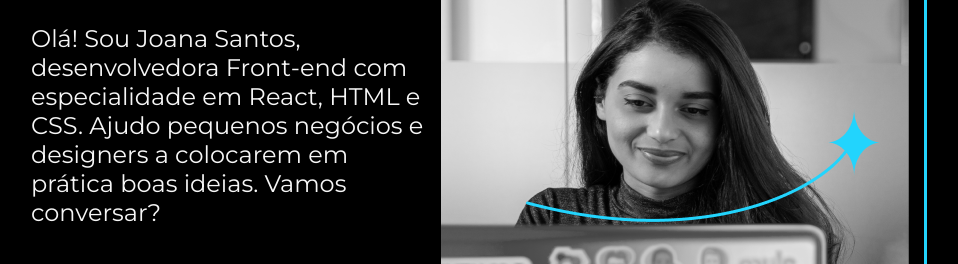
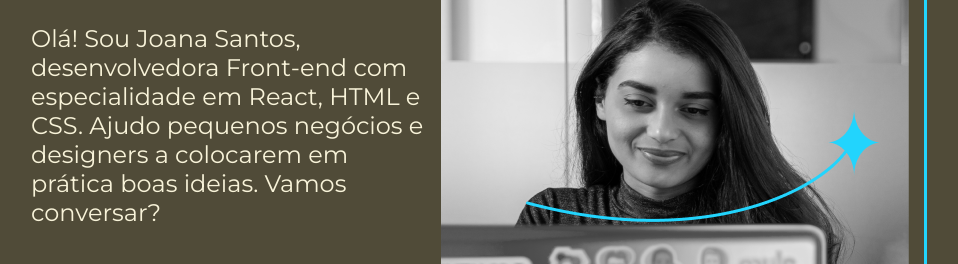
Before and after one commit to Duduubas/portifolio-alura-2, a plain HTML site: page index.html in a window 1280 px wide. Shown: the part 360-624 px from the top of the page, without its empty margins (161-1119 px from the left). Drawn offline with nearby package versions, Linux system fonts and the light colour scheme.

Commit message:
modificação das cores do root

```diff
--- a/CSS/style.css
+++ b/CSS/style.css
@@ -1,10 +1,10 @@
 @import url('https://fonts.googleapis.com/css2?family=Krona+One&family=Montserrat:wght@400;600&display=swap');
 
 :root {
-    --cor-primaria: #000000;
-    --cor-secundaria: #F6F6F6;
-    --cor-terciaria: #22D4FD;
-    --cor-hover: #272727;
+    --cor-primaria: #504B38;
+    --cor-secundaria: #F8F3D9;
+    --cor-terciaria: #B9B28A;
+    --cor-hover: #B9B28A;
 
     --fonte-primaria: 'Krona One', sans-serif;
     --fonte-secundaria: 'Montserrat', sans-serif;
```
